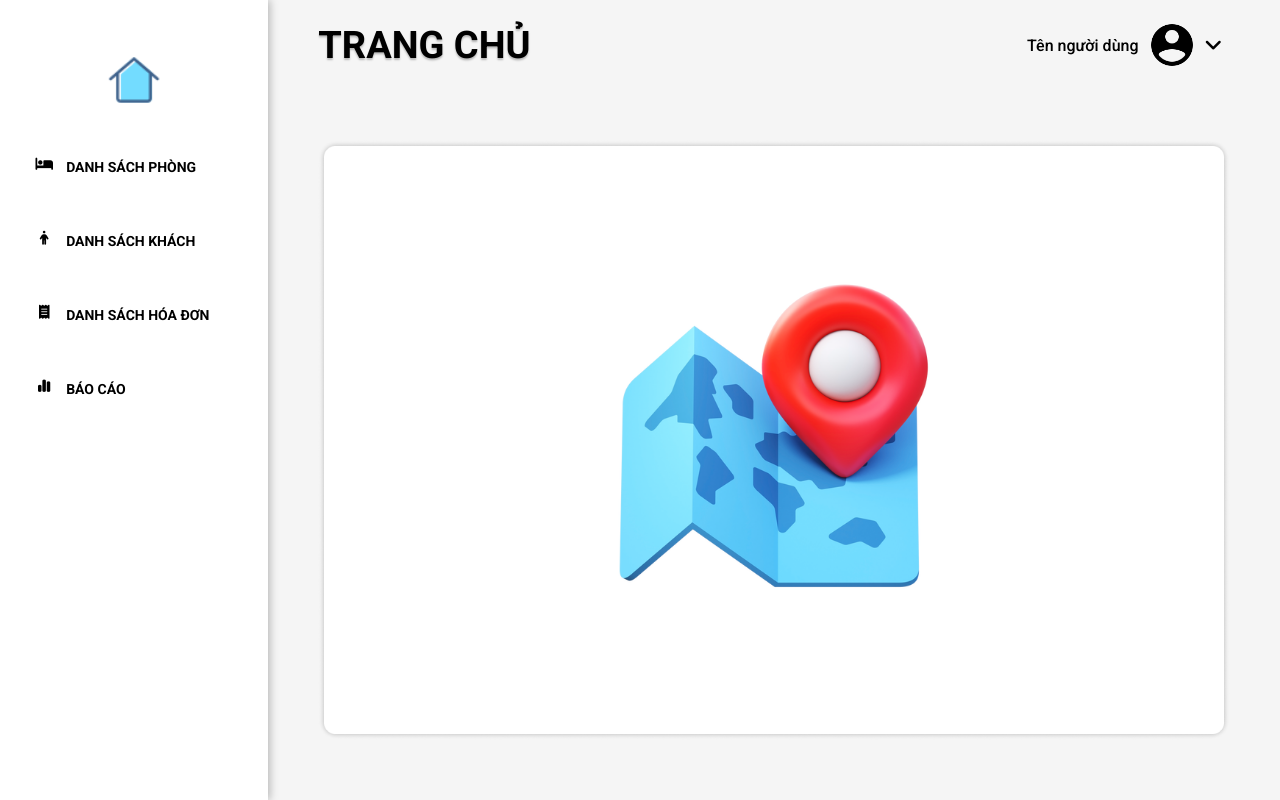
After one commit to nmcnpm-20-4-group09/Hotel-Management, a PHP site: page /html/index.html in a window 1280 px wide. The commit adds this page. Run offline with PHP 8.4, Linux system fonts and the light colour scheme; some libraries are stand-ins or nearby versions.

Commit message:
feat: custom giao diện trang chủ - bỏ table và toolbar ở trang chủ - thêm animation và xử lý sự kiện cho toolbar ở layout

```diff
--- a/UI/css/layout.css
+++ b/UI/css/layout.css
@@ -3,6 +3,17 @@
 @import url("https://fonts.googleapis.com/css?family=Poppins:100,100italic,200,200italic,300,300italic,regular,italic,500,500italic,600,600italic,700,700italic,800,800italic,900,900italic");
 /* Variables */
 /* Global Mixins */
+/* Animations */
+@keyframes slideIn {
+  from {
+    transform: translateX(100%);
+    opacity: 0;
+  }
+  to {
+    transform: translateX(0);
+    opacity: 1;
+  }
+}
 /* Reset CSS */
 * {
   box-sizing: inherit;
@@ -20,11 +31,23 @@ p {
   margin: 0;
 }
 
+a {
+  color: #000;
+}
+
 /* Global Styles */
 html {
   font-family: "Roboto", sans-serif;
   font-size: 62.5%;
   box-sizing: border-box;
+}
+
+.hidden {
+  display: none;
+}
+
+.invisible {
+  visibility: hidden;
 }
 
 .container {
@@ -234,16 +257,24 @@ html {
   justify-content: space-between;
   align-items: flex-start;
 }
+.feature .banner-wrapper {
+  width: 100%;
+  height: calc(100vh - 250px + 50px);
+  display: flex;
+  flex-direction: row;
+  justify-content: center;
+  align-items: center;
+}
+.feature .banner-wrapper .banner {
+  height: 100%;
+}
 
 .toolbar {
   padding: 12px;
   border-radius: 16px;
   background-color: #fff;
   box-shadow: 0px 0px 4px rgba(0, 0, 0, 0.25);
-  display: flex;
-  flex-direction: column;
-  justify-content: space-around;
-  align-items: center;
+  display: none;
 }
 .toolbar button {
   padding: 10px;
@@ -265,6 +296,13 @@ html {
 }
 .toolbar button.actived {
   color: #47b5ff;
+}
+.toolbar.actived {
+  animation: slideIn 1s ease;
+  display: flex;
+  flex-direction: column;
+  justify-content: space-around;
+  align-items: center;
 }
 
 .table-wrapper {
--- /dev/null
+++ b/UI/html/index.html
@@ -0,0 +1,112 @@
+<!DOCTYPE html>
+<html lang="en">
+    <head>
+        <meta charset="UTF-8" />
+        <meta name="viewport" content="width=device-width, initial-scale=1.0" />
+        <link
+            rel="icon"
+            type="image/x-icon"
+            href="https://img.icons8.com/fluency/96/null/5-star-hotel.png"
+        />
+        <title>Hotel management</title>
+
+        <!-- Styles -->
+        <link rel="stylesheet" href="../css/layout.css" />
+
+        <!-- Font Awesome -->
+        <script
+            src="https://kit.fontawesome.com/f31e1a0778.js"
+            crossorigin="anonymous"
+        ></script>
+    </head>
+
+    <body>
+        <div class="container">
+            <div class="sidebar">
+                <a class="home-icon" href="#">
+                    <img src="../assets/icons/home.png" alt="Home page" />
+                </a>
+                <ul class="sidebar-buttons">
+                    <li>
+                        <!-- Tạm thời dẫn link qua trang layout, sau này thay thế bằng các trang chức năng -->
+                        <a href="./layout.html">
+                            <i class="fa-solid fa-bed"></i>
+                            <span>Danh sách phòng</span>
+                        </a>
+                    </li>
+                    <li>
+                        <a href="">
+                            <i class="fa-solid fa-person"></i>
+                            <span>Danh sách khách</span>
+                        </a>
+                    </li>
+                    <li>
+                        <a href="">
+                            <i class="fa-solid fa-receipt"></i>
+                            <span>Danh sách hóa đơn</span>
+                        </a>
+                    </li>
+                    <li>
+                        <a href="">
+                            <i class="fa-solid fa-chart-simple"></i>
+                            <span>Báo cáo</span>
+                        </a>
+                    </li>
+                </ul>
+            </div>
+            <div class="main">
+                <header class="header">
+                    <h1 class="feature-title">Trang chủ</h1>
+                    <div class="account">
+                        <span class="account-name">Tên người dùng</span>
+                        <img
+                            class="account-avatar"
+                            src="../assets/icons/profile.png"
+                            alt="Profile"
+                        />
+                        <div class="account-expand-icon">
+                            <i class="fa-solid fa-angle-down"> </i>
+                            <ul class="account-settings">
+                                <li>
+                                    <a href="#">
+                                        <i class="fa-solid fa-info"></i>
+                                        <p>Thông tin chi tiết</p>
+                                    </a>
+                                </li>
+                                <li>
+                                    <a href="#">
+                                        <i class="fa-solid fa-lock"></i>
+                                        <p>Đổi mật khẩu</p>
+                                    </a>
+                                </li>
+                                <li>
+                                    <a href="#">
+                                        <i class="fa-solid fa-user"></i>
+                                        <p>Chuyển tài khoản</p>
+                                    </a>
+                                </li>
+                                <li>
+                                    <a href="#">
+                                        <i
+                                            class="fa-solid fa-right-from-bracket"
+                                        ></i>
+                                        <p>Đăng xuất</p>
+                                    </a>
+                                </li>
+                            </ul>
+                        </div>
+                    </div>
+                </header>
+                <div class="feature">
+                    <div class="banner-wrapper">
+                        <img
+                            src="../assets/hotel_map.png"
+                            alt="Hotel map"
+                            class="banner"
+                        />
+                    </div>
+                </div>
+            </div>
+        </div>
+    </body>
+</html>
--- a/UI/scss/base.scss
+++ b/UI/scss/base.scss
@@ -25,6 +25,19 @@ $container-h: 100vh;
 @mixin font($size, $weight: 400) {
     font-size: $size;
     font-weight: $weight;
+}
+
+/* Animations */
+@keyframes slideIn {
+    from {
+        transform: translateX(100%);
+        opacity: 0;
+    }
+
+    to {
+        transform: translateX(0);
+        opacity: 1;
+    }
 }
 
 /* Reset CSS */
@@ -58,7 +71,7 @@ html {
 .hidden {
     display: none;
 }
-.invisible{
+.invisible {
     visibility: hidden;
 }
 
--- a/UI/scss/layout.scss
+++ b/UI/scss/layout.scss
@@ -207,6 +207,16 @@ $sidebar-button-actived-w: 240px;
     margin: 16px 50px;
     position: relative;
     @include flex(row, space-between, flex-start);
+
+    .banner-wrapper {
+        width: 100%;
+        height: calc($table-height + 50px);
+        @include flex(row, center, center);
+
+        .banner {
+            height: 100%;
+        }
+    }
 }
 
 .toolbar {
@@ -214,7 +224,7 @@ $sidebar-button-actived-w: 240px;
     border-radius: 16px;
     background-color: #fff;
     box-shadow: 0px 0px 4px rgba(0, 0, 0, 0.25);
-    @include flex(column, space-around, center);
+    display: none;
 
     button {
         padding: 10px;
@@ -237,6 +247,11 @@ $sidebar-button-actived-w: 240px;
         &.actived {
             color: $primary-color;
         }
+    }
+
+    &.actived {
+        animation: slideIn 1s ease;
+        @include flex(column, space-around, center);
     }
 }
 
```
Also changed, not shown: UI/html/layout.html (+21 -13 lines).
